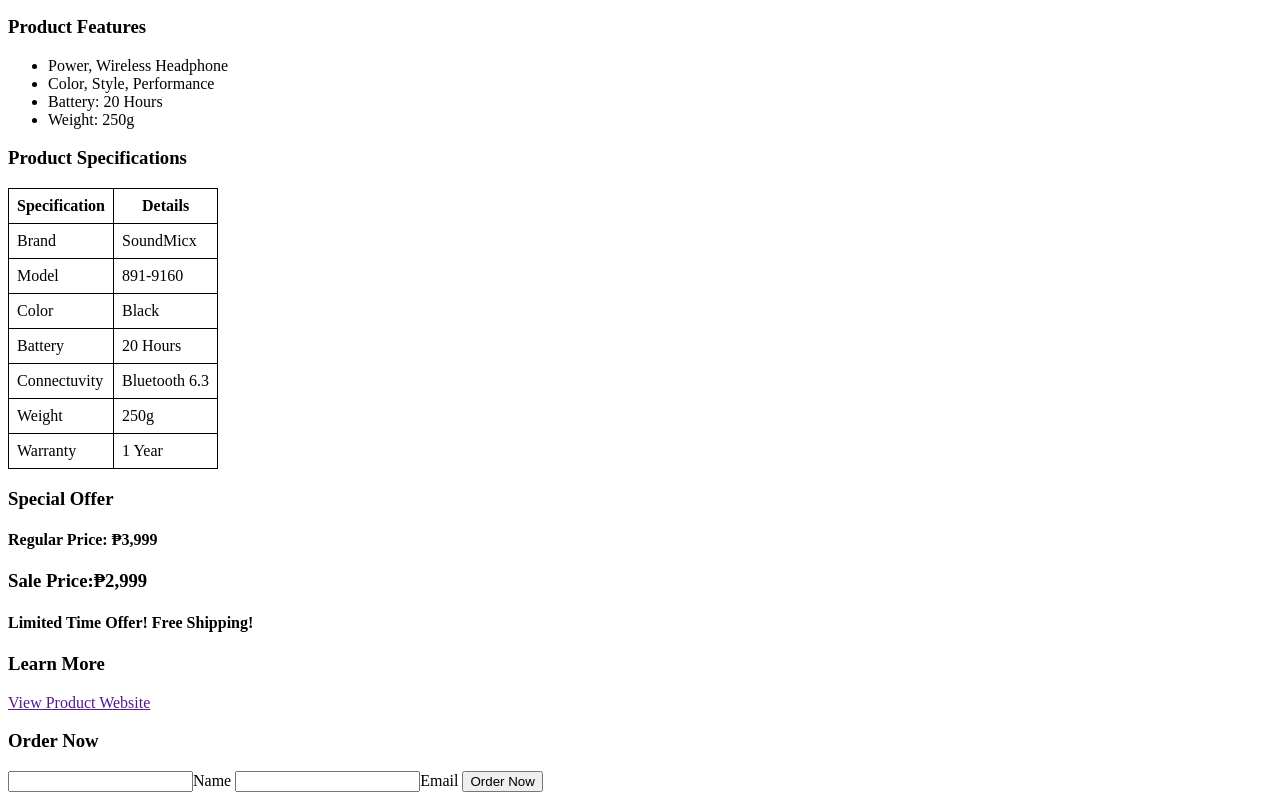
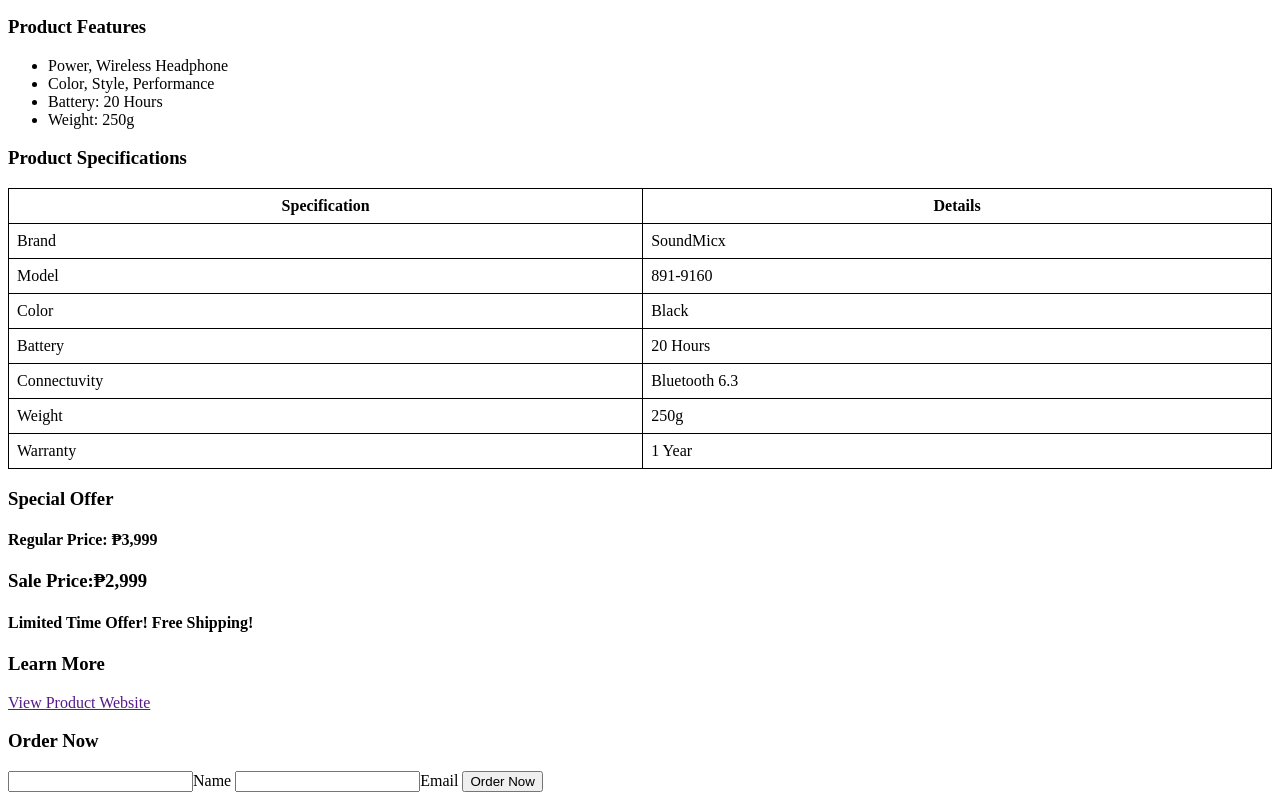
Before and after one commit to icel-ramos/Ramos_Activity-2_IT314, a plain HTML site: page index.html in a window 1280 px wide. Shown: the part 725-1525 px from the top of the page. Drawn offline with Linux system fonts and the light colour scheme.

Commit message:
Update index.html

```diff
--- a/index.html
+++ b/index.html
@@ -6,7 +6,7 @@
 <title>SoundMes Product Advertisement</title>
 </head>
 
-<body style="width: 100%">
+<body>
 <h1 class="center">SoundMax Wireless Headphones</h1>
 <h2 class="center">Power, Style, Performance</h2>
 <div class="center">
@@ -27,7 +27,7 @@ Lorem Epsum
 </ul>
 
 <h3>Product Specifications</h3>
-<table>
+<table style="width: 100%">
 <tr>
 <th>Specification</th>
 <th>Details</th>
```
